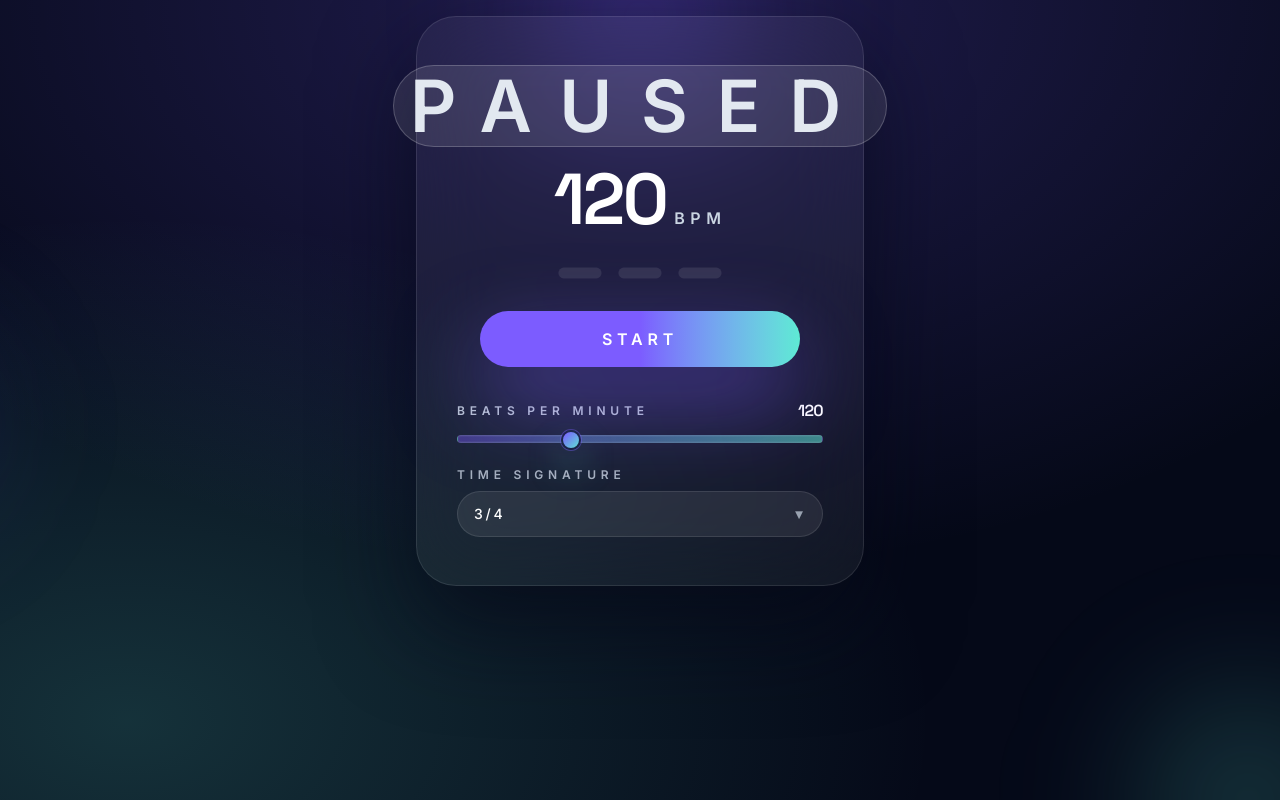
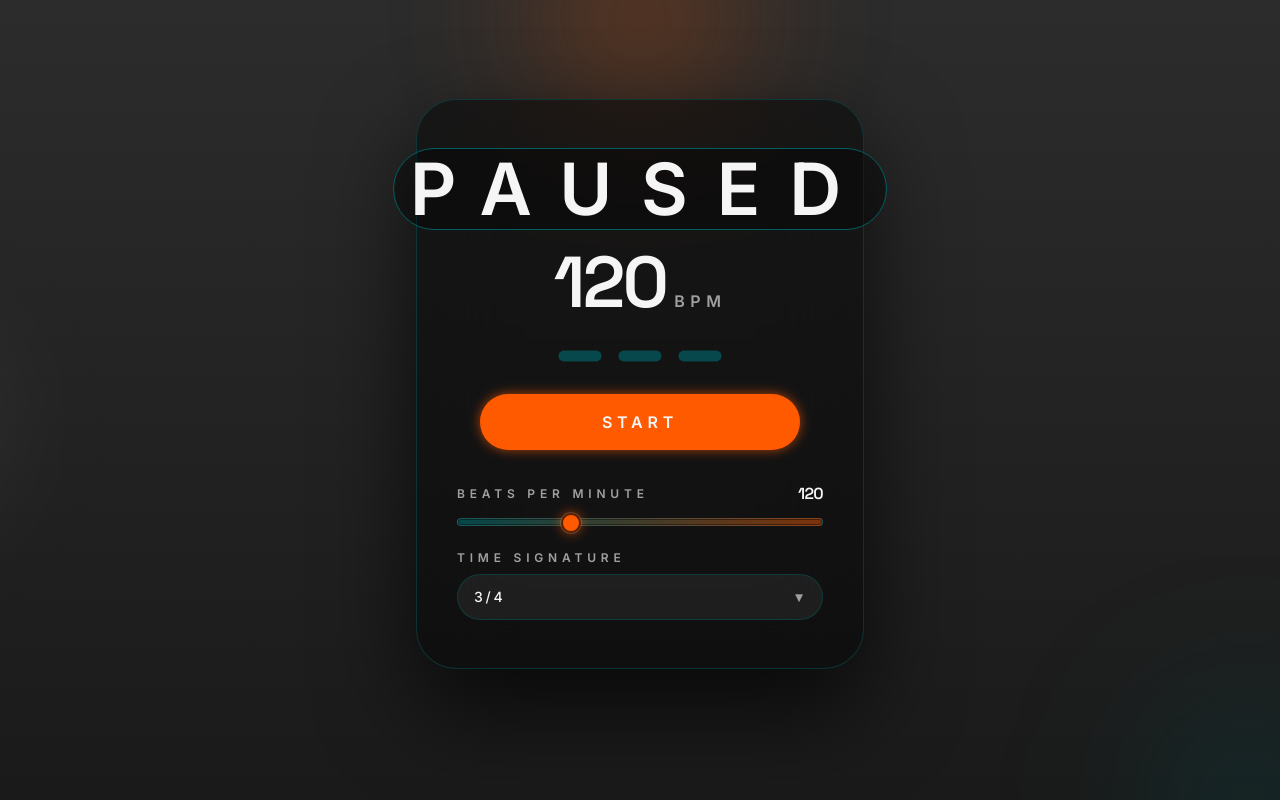
Before and after one commit to cassina/metronome, a Next.js app: page / in a window 1280 px wide. Built offline with nearby package versions, Linux system fonts and the light colour scheme.

Commit message:
feat: refresh pwa palette

```diff
--- a/biome.json
+++ b/biome.json
@@ -15,6 +15,11 @@
     "indentWidth": 2
   },
   "javascript": {
+    "formatter": {
+      "quoteStyle": "single"
+    }
+  },
+  "css": {
     "formatter": {
       "quoteStyle": "single"
     }
--- a/src/app/components/TimeSignatureSelect.tsx
+++ b/src/app/components/TimeSignatureSelect.tsx
@@ -28,24 +28,24 @@ export function TimeSignatureSelect({
   };
 
   return (
-    <label className="flex flex-col gap-2 text-xs font-semibold uppercase tracking-[0.4em] text-slate-300/80">
+    <label className="flex flex-col gap-2 text-xs font-semibold uppercase tracking-[0.4em] text-[var(--text-muted)]">
       <span>Time signature</span>
       <div className="relative flex items-center">
         <select
           aria-label="Time signature"
           value={value}
           onChange={handleChange}
-          className="w-full appearance-none rounded-full border border-white/10 bg-white/[0.08] px-4 py-3 pr-12 text-left text-sm font-medium tracking-[0.2em] text-white transition focus:border-[#5eead4]/60 focus:bg-white/[0.12] focus:outline-none focus:ring-2 focus:ring-[#5eead4]/40"
+          className="w-full appearance-none rounded-full border border-[color:var(--accent-secondary-soft)] bg-[var(--surface)] px-4 py-3 pr-12 text-left text-sm font-medium tracking-[0.2em] text-[#f5f5f5] transition focus:border-[var(--accent-secondary)] focus:bg-[var(--surface-strong)] focus:outline-none focus:ring-2 focus:ring-[rgba(255,90,0,0.35)]"
         >
           {TIME_SIGNATURE_OPTIONS.map((option) => (
-            <option key={option} value={option} className="text-slate-900">
+            <option key={option} value={option} className="text-[#1a1a1a]">
               {option}
             </option>
           ))}
         </select>
         <span
           aria-hidden="true"
-          className="pointer-events-none absolute right-4 top-1/2 -translate-y-1/2 text-sm text-slate-300/70"
+          className="pointer-events-none absolute right-4 top-1/2 -translate-y-1/2 text-sm text-[var(--text-muted)]"
         >
           ▾
         </span>
--- a/src/app/globals.css
+++ b/src/app/globals.css
@@ -1,33 +1,29 @@
-@import "tailwindcss";
+@import 'tailwindcss';
 
 :root {
-  --background: #050918;
-  --foreground: #f4f7ff;
-  --surface: rgba(17, 24, 39, 0.6);
-  --surface-strong: rgba(22, 30, 47, 0.85);
-  --border-soft: rgba(148, 163, 184, 0.25);
-  --primary: #7c5cff;
-  --primary-strong: #5b3bd6;
-  --accent: #5eead4;
-  --muted: #9aa7d9;
-  --glow: rgba(94, 234, 212, 0.55);
-  --shadow-strong: rgba(5, 8, 24, 0.65);
-  --gradient-background:
-    radial-gradient(
-      120% 120% at 50% 0%,
-      rgba(124, 92, 255, 0.24) 0%,
-      rgba(8, 11, 27, 0) 60%
-    ),
-    radial-gradient(
-      90% 90% at 10% 90%,
-      rgba(94, 234, 212, 0.18) 0%,
-      rgba(5, 9, 24, 0) 70%
-    ), #050918;
+  --bg-from: #2c2c2c;
+  --bg-to: #1a1a1a;
+  --accent-primary: #ff5a00;
+  --accent-secondary: #005f63;
+  --accent-secondary-strong: rgba(0, 95, 99, 0.7);
+  --accent-secondary-soft: rgba(0, 95, 99, 0.45);
+  --text: #f5f5f5;
+  --text-muted: #a0a0a0;
+  --surface: rgba(255, 255, 255, 0.06);
+  --surface-strong: rgba(255, 255, 255, 0.12);
+  --border-soft: rgba(160, 160, 160, 0.18);
+  --glow: 0 0 12px rgba(255, 90, 0, 0.65);
+  --shadow-strong: rgba(0, 0, 0, 0.65);
+  --gradient-background: linear-gradient(
+    to bottom,
+    var(--bg-from),
+    var(--bg-to)
+  );
 }
 
 @theme inline {
-  --color-background: var(--background);
-  --color-foreground: var(--foreground);
+  --color-background: var(--bg-to);
+  --color-foreground: var(--text);
   --font-sans: var(--font-body);
   --font-display: var(--font-display);
 }
@@ -35,9 +31,9 @@
 body {
   min-height: 100vh;
   background: var(--gradient-background);
-  color: var(--foreground);
+  color: var(--text);
   font-family:
-    var(--font-body), "Inter", -apple-system, BlinkMacSystemFont, "Segoe UI",
+    var(--font-body), 'Inter', -apple-system, BlinkMacSystemFont, 'Segoe UI',
     sans-serif;
   margin: 0;
   letter-spacing: -0.01em;
@@ -45,8 +41,8 @@ body {
 
 .font-display {
   font-family:
-    var(--font-display), var(--font-body), "Inter", -apple-system,
-    BlinkMacSystemFont, "Segoe UI", sans-serif;
+    var(--font-display), var(--font-body), 'Inter', -apple-system,
+    BlinkMacSystemFont, 'Segoe UI', sans-serif;
   letter-spacing: -0.04em;
 }
 
@@ -59,7 +55,7 @@ body {
 }
 
 .tempo-slider:focus-visible {
-  outline: 2px solid rgba(94, 234, 212, 0.7);
+  outline: 2px solid rgba(255, 90, 0, 0.65);
   outline-offset: 6px;
 }
 
@@ -68,11 +64,11 @@ body {
   border-radius: 9999px;
   background: linear-gradient(
     90deg,
-    rgba(124, 92, 255, 0.4),
-    rgba(94, 234, 212, 0.55)
+    var(--accent-secondary-strong),
+    rgba(255, 90, 0, 0.45)
   );
-  border: 1px solid rgba(148, 163, 184, 0.25);
-  box-shadow: inset 0 0 0 1px rgba(255, 255, 255, 0.04);
+  border: 1px solid rgba(245, 245, 245, 0.08);
+  box-shadow: inset 0 0 0 1px rgba(0, 0, 0, 0.4);
 }
 
 .tempo-slider::-moz-range-track {
@@ -80,11 +76,11 @@ body {
   border-radius: 9999px;
   background: linear-gradient(
     90deg,
-    rgba(124, 92, 255, 0.4),
-    rgba(94, 234, 212, 0.55)
+    var(--accent-secondary-strong),
+    rgba(255, 90, 0, 0.45)
   );
-  border: 1px solid rgba(148, 163, 184, 0.25);
-  box-shadow: inset 0 0 0 1px rgba(255, 255, 255, 0.04);
+  border: 1px solid rgba(245, 245, 245, 0.08);
+  box-shadow: inset 0 0 0 1px rgba(0, 0, 0, 0.4);
 }
 
 .tempo-slider::-webkit-slider-thumb {
@@ -93,11 +89,11 @@ body {
   width: 1.25rem;
   margin-top: -0.375rem;
   border-radius: 50%;
-  background: linear-gradient(135deg, #7c5cff, #5eead4);
-  border: 2px solid rgba(12, 19, 43, 0.9);
+  background: var(--accent-primary);
+  border: 2px solid rgba(0, 0, 0, 0.65);
   box-shadow:
-    0 18px 35px rgba(94, 234, 212, 0.35),
-    0 0 0 1px rgba(124, 92, 255, 0.4);
+    var(--glow),
+    0 0 0 1px rgba(255, 255, 255, 0.16);
   transition:
     transform 0.15s ease,
     box-shadow 0.2s ease;
@@ -108,11 +104,11 @@ body {
   height: 1.25rem;
   width: 1.25rem;
   border-radius: 50%;
-  background: linear-gradient(135deg, #7c5cff, #5eead4);
-  border: 2px solid rgba(12, 19, 43, 0.9);
+  background: var(--accent-primary);
+  border: 2px solid rgba(0, 0, 0, 0.65);
   box-shadow:
-    0 18px 35px rgba(94, 234, 212, 0.35),
-    0 0 0 1px rgba(124, 92, 255, 0.4);
+    var(--glow),
+    0 0 0 1px rgba(255, 255, 255, 0.16);
   transition:
     transform 0.15s ease,
     box-shadow 0.2s ease;
@@ -122,8 +118,8 @@ body {
 .tempo-slider:active::-moz-range-thumb {
   transform: scale(0.94);
   box-shadow:
-    0 12px 22px rgba(94, 234, 212, 0.45),
-    0 0 0 1px rgba(124, 92, 255, 0.5);
+    0 12px 22px rgba(255, 90, 0, 0.55),
+    0 0 0 1px rgba(255, 255, 255, 0.2);
 }
 
 .tempo-input {
@@ -132,10 +128,10 @@ body {
   border-radius: 9999px;
   border: 1px solid var(--border-soft);
   background: var(--surface);
-  color: var(--foreground);
+  color: var(--text);
   font-family:
-    var(--font-display), var(--font-body), "Inter", -apple-system,
-    BlinkMacSystemFont, "Segoe UI", sans-serif;
+    var(--font-display), var(--font-body), 'Inter', -apple-system,
+    BlinkMacSystemFont, 'Segoe UI', sans-serif;
   font-size: 1.25rem;
   font-weight: 600;
   text-align: center;
@@ -148,8 +144,8 @@ body {
 
 .tempo-input:focus {
   outline: none;
-  border-color: rgba(94, 234, 212, 0.7);
-  box-shadow: 0 0 0 6px rgba(94, 234, 212, 0.15);
+  border-color: var(--accent-secondary-strong);
+  box-shadow: 0 0 0 6px rgba(255, 90, 0, 0.12);
   background: var(--surface-strong);
 }
 
--- a/src/app/page.tsx
+++ b/src/app/page.tsx
@@ -68,8 +68,8 @@ export default function MetronomeClient() {
     bpm === 0 || !isRunning ? 'Paused' : `${Math.max(currentBeat, 0) + 1}`;
 
   const buttonStateClasses = isRunning
-        ? 'from-[#5eead4] via-[#34d399] to-[#2dd4bf] text-slate-950 shadow-[0_28px_65px_rgba(45,212,191,0.35)] hover:shadow-[0_34px_75px_rgba(45,212,191,0.42)]'
-        : 'from-[#7c5cff] via-[#7c5cff] to-[#5eead4] text-white shadow-[0_34px_85px_rgba(124,92,255,0.5)] hover:shadow-[0_40px_95px_rgba(124,92,255,0.6)]';
+    ? 'bg-[#c74a00] text-[#f5f5f5] shadow-[var(--glow)] hover:bg-[#ff6e1f] hover:shadow-[0_0_48px_rgba(255,90,0,0.7)]'
+    : 'bg-[var(--accent-primary)] text-[#f5f5f5] shadow-[var(--glow)] hover:bg-[#ff6e1f] hover:shadow-[0_0_48px_rgba(255,90,0,0.75)]';
 
   const onInstall = () => {
     installEvent?.prompt();
@@ -77,61 +77,66 @@ export default function MetronomeClient() {
   };
 
   return (
-        <main className="relative flex min-h-screen flex-col overflow-hidden text-white">
+    <main className="relative flex min-h-screen flex-col overflow-hidden text-[#f5f5f5]">
       <div className="pointer-events-none absolute inset-0 -z-10 overflow-hidden">
         <div
           className="absolute left-1/2 top-[-18%] h-80 w-80 -translate-x-1/2 rounded-full blur-3xl"
           style={{
             background:
-                            'radial-gradient(circle at center, rgba(124, 92, 255, 0.35) 0%, rgba(124, 92, 255, 0) 70%)',
+              'radial-gradient(circle at center, rgba(255, 90, 0, 0.32) 0%, rgba(255, 90, 0, 0) 70%)',
           }}
         />
         <div
           className="absolute bottom-[-20%] right-[-10%] h-80 w-80 rounded-full blur-3xl"
           style={{
             background:
-                            'radial-gradient(circle at center, rgba(94, 234, 212, 0.28) 0%, rgba(94, 234, 212, 0) 70%)',
+              'radial-gradient(circle at center, rgba(0, 95, 99, 0.28) 0%, rgba(0, 95, 99, 0) 70%)',
           }}
         />
         <div
           className="absolute left-[-20%] top-[35%] h-72 w-72 rounded-full blur-3xl"
           style={{
             background:
-                            'radial-gradient(circle at center, rgba(79, 70, 229, 0.22) 0%, rgba(79, 70, 229, 0) 70%)',
+              'radial-gradient(circle at center, rgba(245, 245, 245, 0.12) 0%, rgba(245, 245, 245, 0) 70%)',
           }}
         />
       </div>
 
-
-            {
-                installEvent && (
+      {installEvent && (
         <header className="z-10 flex w-full justify-center px-6 pt-6">
-                        <div className="flex w-full max-w-md items-center justify-between rounded-3xl border border-white/10 bg-white/10 px-5 py-4 shadow-[0_20px_55px_rgba(5,8,24,0.55)] backdrop-blur-xl">
+          <div
+            className="flex w-full max-w-md items-center justify-between rounded-3xl border bg-[rgba(0,0,0,0.35)] px-5 py-4 shadow-[0_20px_55px_rgba(0,0,0,0.55)] backdrop-blur-xl"
+            style={{ borderColor: 'var(--accent-secondary-soft)' }}
+          >
             <button
               type="button"
-                                className="rounded-full border border-white/30 bg-white/10 px-4 py-2 text-xs font-semibold uppercase tracking-[0.35em] text-slate-100 transition-colors duration-200 hover:border-white/60 hover:bg-white/20 focus-visible:outline focus-visible:outline-2 focus-visible:outline-offset-2 focus-visible:outline-[#5eead4]"
+              className="rounded-full border bg-[rgba(255,255,255,0.08)] px-4 py-2 text-xs font-semibold uppercase tracking-[0.35em] text-[#f5f5f5] transition-colors duration-200 hover:border-[color:var(--accent-secondary)] hover:bg-[rgba(255,255,255,0.12)] focus-visible:outline focus-visible:outline-2 focus-visible:outline-offset-2 focus-visible:outline-[var(--accent-secondary)]"
+              style={{ borderColor: 'var(--accent-secondary-soft)' }}
               onClick={onInstall}
             >
               Install
             </button>
           </div>
         </header>
-                )
-            }
-            <section className="z-10 flex items-center justify-center px-6 pb-12 pt-4">
-                <div className="flex w-full max-w-md flex-col items-center gap-8 rounded-[2.5rem] border border-white/10 bg-white/[0.05] px-6 py-9 text-center shadow-[0_40px_95px_rgba(5,8,24,0.7)] backdrop-blur-2xl sm:px-10 sm:py-12">
+      )}
+      <section className="z-10 flex flex-1 items-center justify-center px-6 pb-12 pt-4">
+        <div
+          className="flex w-full max-w-md flex-col items-center gap-8 rounded-[2.5rem] border bg-[rgba(0,0,0,0.45)] px-6 py-9 text-center shadow-[0_40px_95px_rgba(0,0,0,0.7)] backdrop-blur-2xl sm:px-10 sm:py-12"
+          style={{ borderColor: 'var(--accent-secondary-soft)' }}
+        >
           <div className="flex flex-col items-center gap-4">
             <span
-                className="rounded-full border border-white/20 bg-white/10 px-4 py-1 text-7xl font-semibold uppercase tracking-[0.4em] text-slate-200"
+              className="rounded-full border bg-[rgba(0,0,0,0.38)] px-4 py-1 text-7xl font-semibold uppercase tracking-[0.4em] text-[#f5f5f5]"
+              style={{ borderColor: 'var(--accent-secondary)' }}
               aria-live="polite"
             >
               {beatLabel}
             </span>
             <div className="flex items-baseline gap-2">
-              <span className="font-display font-semibold text-white sm:text-7xl">
+              <span className="font-display font-semibold text-[#f5f5f5] sm:text-7xl">
                 {bpm}
               </span>
-                            <span className="font-semibold uppercase tracking-[0.35em] text-slate-300">
+              <span className="font-semibold uppercase tracking-[0.35em] text-[var(--text-muted)]">
                 bpm
               </span>
             </div>
@@ -152,10 +157,18 @@ export default function MetronomeClient() {
                   className={`h-3 w-12 rounded-full transition-all duration-300 ease-out ${
                     isActive
                       ? isDownbeat
-                                                ? 'scale-110 bg-gradient-to-r from-[#7c5cff] via-[#6b5cff] to-[#5eead4] shadow-[0_0_40px_rgba(124,92,255,0.6)]'
-                                                : 'scale-105 bg-gradient-to-r from-[#5eead4] via-[#34d399] to-[#22d3ee] shadow-[0_0_38px_rgba(94,234,212,0.55)]'
-                                            : 'scale-90 bg-white/15 opacity-60'
+                        ? 'scale-110'
+                        : 'scale-105'
+                      : 'scale-90 opacity-70'
                   }`}
+                  style={{
+                    backgroundColor: isActive
+                      ? isDownbeat
+                        ? 'var(--accent-primary)'
+                        : '#ff7833'
+                      : 'var(--accent-secondary)',
+                    boxShadow: isActive ? 'var(--glow)' : 'none',
+                  }}
                 />
               );
             })}
@@ -166,7 +179,7 @@ export default function MetronomeClient() {
             aria-label={isRunning ? 'Stop metronome' : 'Start metronome'}
             aria-pressed={isRunning}
             onClick={isRunning ? stop : start}
-                        className={`group relative flex w-full max-w-xs items-center justify-center gap-2 rounded-full bg-gradient-to-r px-10 py-4 text-sm font-semibold uppercase tracking-[0.35em] transition-all duration-200 ease-out focus-visible:outline focus-visible:outline-2 focus-visible:outline-offset-4 focus-visible:outline-[#5eead4] active:translate-y-[1px] ${buttonStateClasses}`}
+            className={`group relative flex w-full max-w-xs items-center justify-center gap-2 rounded-full px-10 py-4 text-sm font-semibold uppercase tracking-[0.35em] transition-all duration-200 ease-out focus-visible:outline focus-visible:outline-2 focus-visible:outline-offset-4 focus-visible:outline-[var(--accent-secondary)] active:translate-y-[1px] active:shadow-[0_0_28px_rgba(255,90,0,0.55)] ${buttonStateClasses}`}
           >
             <span className="text-base font-semibold tracking-[0.3em]">
               {isRunning ? 'Stop' : 'Start'}
@@ -175,9 +188,9 @@ export default function MetronomeClient() {
 
           <div className="flex w-full flex-col gap-6 text-left">
             <label className="flex flex-col gap-3">
-              <span className="flex items-center justify-between text-xs font-semibold uppercase tracking-[0.4em] text-slate-300/90">
+              <span className="flex items-center justify-between text-xs font-semibold uppercase tracking-[0.4em] text-[var(--text-muted)]">
                 <span>Beats Per Minute</span>
-                <span className="font-display text-base tracking-tight text-white">
+                <span className="font-display text-base tracking-tight text-[#f5f5f5]">
                   {bpm}
                 </span>
               </span>
@@ -196,7 +209,6 @@ export default function MetronomeClient() {
               value={timeSignature}
               onChange={(signature) => setTimeSignature(signature)}
             />
-
           </div>
         </div>
       </section>
```
Lines whose indentation alone changed are shown as unchanged.
